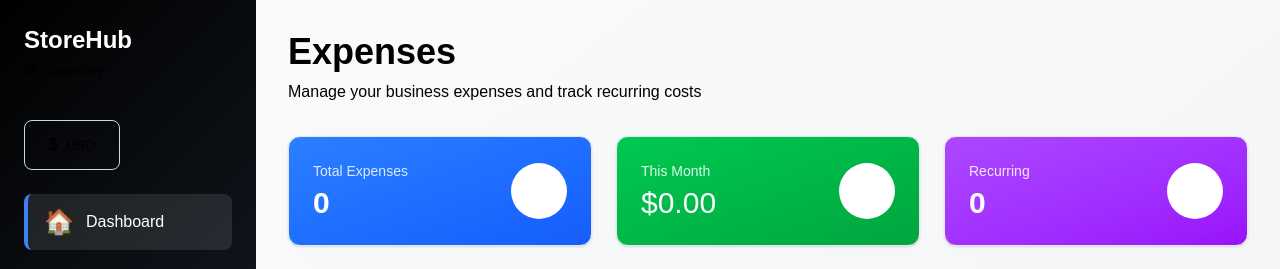
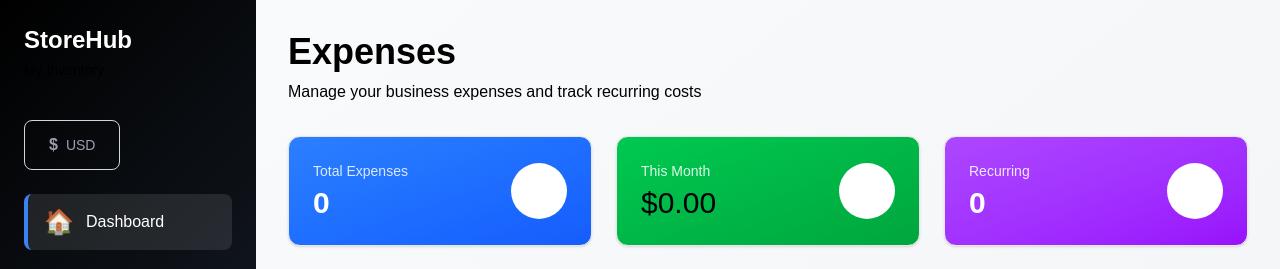
Before and after one commit to storehubrepo/frontend, a Next.js app: page /dashboard/expenses in a window 1280 px wide. Shown: the top 269 px of the page. Built offline with nearby package versions, Linux system fonts and the light colour scheme; no server answers; sample sign-in values are in the browser's storage.

Commit message:
Fix text colors: make prices and stock black, currency toggle grey

```diff
--- a/src/app/dashboard/items/page.tsx
+++ b/src/app/dashboard/items/page.tsx
@@ -256,7 +256,7 @@ export default function ItemsPage() {
                   )}
                   <div className="flex justify-between text-sm">
                     <span className="text-black">Stock:</span>
-                    <span className="font-semibold">{formatNumberWithCommas(Number(item.stockQuantity))} {item.unit}</span>
+                    <span className="font-semibold text-black">{formatNumberWithCommas(Number(item.stockQuantity))} {item.unit}</span>
                   </div>
                 </div>
 
--- a/src/components/ui/CurrencyToggle.tsx
+++ b/src/components/ui/CurrencyToggle.tsx
@@ -14,8 +14,8 @@ export function CurrencyToggle() {
       variant="outline"
       className="flex items-center gap-2"
     >
-      <span className="font-semibold">{getCurrencySymbol(currency)}</span>
-      <span className="text-sm">
+      <span className="font-semibold text-gray-400">{getCurrencySymbol(currency)}</span>
+      <span className="text-sm text-gray-400">
         {currency === Currency.USD ? 'USD' : 'LBP'}
       </span>
     </Button>
--- a/src/components/ui/PriceDisplay.tsx
+++ b/src/components/ui/PriceDisplay.tsx
@@ -25,7 +25,7 @@ export function PriceDisplay({
 
   return (
     <div className={className}>
-      <span className="font-medium">{formattedPrice}</span>
+      <span className="font-medium text-black">{formattedPrice}</span>
       {showOriginal && displayCurrency !== currency && (
         <span className="text-xs text-gray-500 ml-2">
           ({formatPrice(amount, currency)})
```
